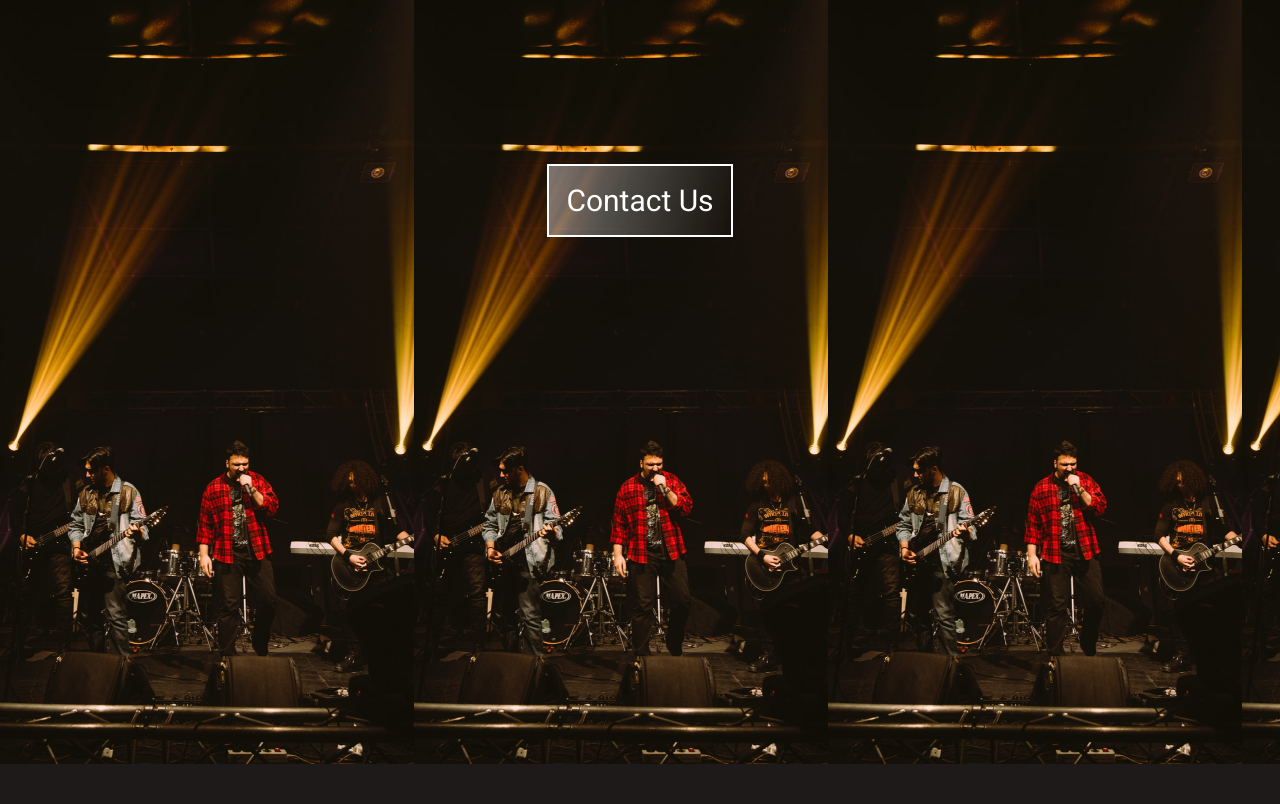
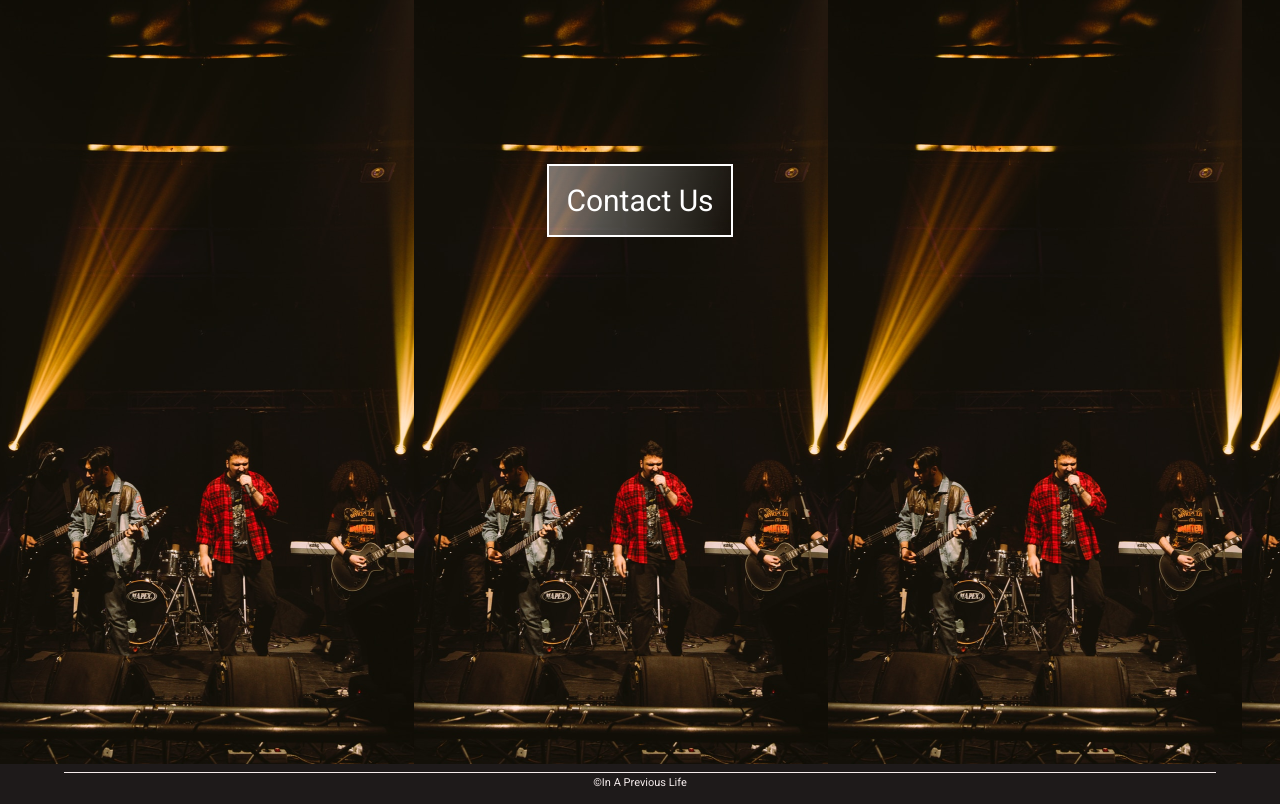
Before and after one commit to Essay97/iapl-band, a Gatsby site: page / in a window 1280 px wide. Shown: the part 3236-4040 px from the top of the page. Before the commit the page ends 4000 px from the top, so only its background shows below. Built offline with nearby package versions, Linux system fonts and the light colour scheme; Gatsby itself is replaced by a stand-in of ours.

Commit message:
added footer to layout

```diff
--- /dev/null
+++ b/src/components/Footer.js
@@ -0,0 +1,13 @@
+import * as React from "react";
+import * as styles from "./Footer.module.css";
+
+const Footer = () => {
+	return (
+		<div className={styles.footer}>
+			<div className={styles.divider}/>
+			<p className={styles.par}>&#169;In A Previous Life</p>
+		</div>
+	)
+}
+
+export default Footer;
--- /dev/null
+++ b/src/components/Footer.module.css
@@ -0,0 +1,20 @@
+.footer {
+    display: flex;
+    flex-direction: column;
+    align-items: center;
+    background: #1E1A1A;
+    height: 40px;
+    width: 100%;
+}
+
+.par {
+    font-size: 11px;
+    margin-top: 3px;
+}
+
+.divider {
+    height: 1px;
+    width: 90%;
+    background: #F4EBEB;
+    margin-top: 8px;
+}
--- a/src/components/layout.js
+++ b/src/components/layout.js
@@ -1,5 +1,6 @@
 import * as React from "react";
 import Header from "./Header";
+import Footer from "./Footer"
 import "@fontsource/roboto";
 import "./layout.module.css";
 
@@ -9,6 +10,7 @@ const Layout = ({ children }) => {
     <>
       <Header />
       <main>{children}</main>
+      <Footer />
     </>
   )
 }
--- a/src/pages/index.js
+++ b/src/pages/index.js
@@ -13,7 +13,7 @@ import Merch from "../images/merch.png";
 const IndexPage = () => (
   <Layout>
     <SEO title="Home" />
-    <div className={`${styles.firstChunk} ${styles.chunk}`}>
+    <div className={styles.chunk}>
       <StaticImage className={styles.logoImg} src="../images/iapl-logo.png" alt="IN A PREVIOUS LIFE"
       width={220}/>
       <p className={styles.par}>Lorem ipsum dolor sit amet, consectetur adipisci elit, sed do eiusmod </p>
--- a/src/pages/index.module.css
+++ b/src/pages/index.module.css
@@ -4,10 +4,6 @@
     align-items: center;
     padding: 0 20px;
     position: relative;
-    height: 100vh;
-}
-
-.firstChunk {
     height: calc(100vh - 146px);
 }
 
```
